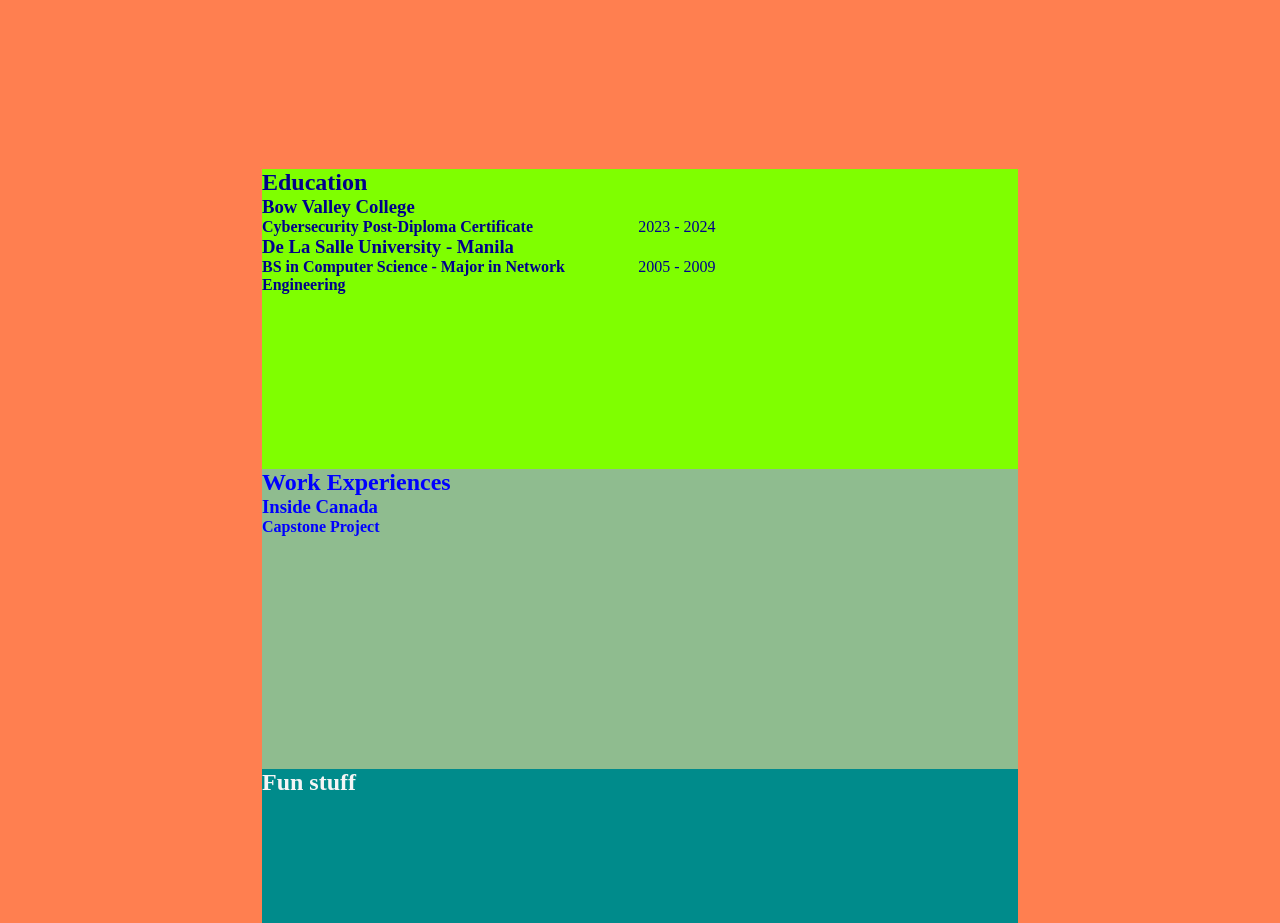
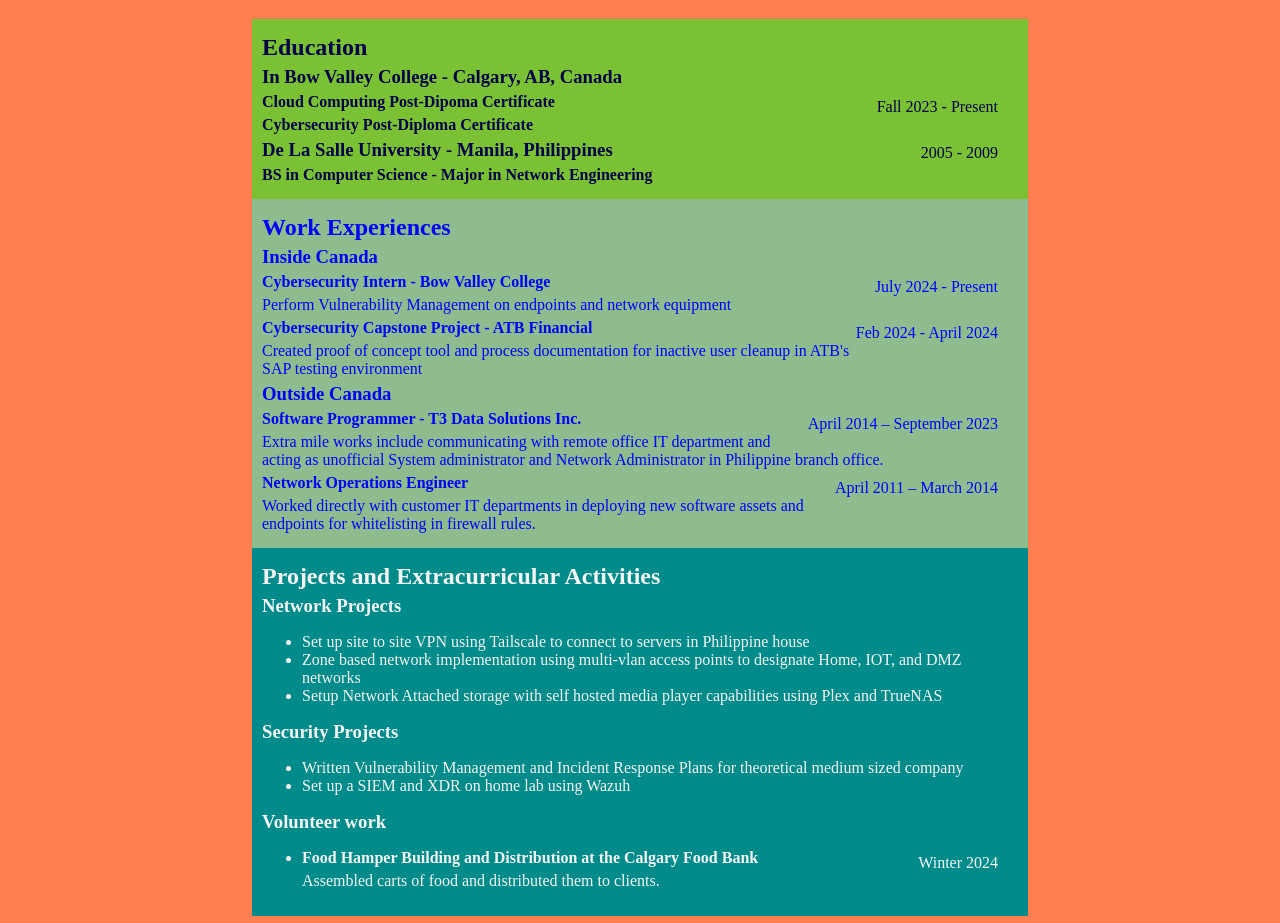
Before and after one commit to mtuason-bvc/clcm3403-lab1, a plain HTML site: page second-page.html in a window 1280 px wide. Shown: the part 112-1035 px from the top of the page. Drawn offline with Linux system fonts and the light colour scheme.

Commit message:
significant content addition to 2nd page

```diff
--- a/css/stylesheet.css
+++ b/css/stylesheet.css
@@ -43,7 +43,7 @@ ul.navbar li:last-child, .float-right{
 
 p.float-right {
     margin: 0;
-    padding-right: 40%;
+    padding-right: 20px;
 }
 
 ul.navbar a:hover{
@@ -57,23 +57,29 @@ div{
 }
 .bodydiv{
     width: 60%;
+    padding: 10px 10px;
     margin: 0 auto;
-    height: 300px;
+
+}
+.bodydiv h4,.bodydiv  h3,.bodydiv h2, .bodydiv p{
+   margin: 5px auto;
+
 }
 div.insidebody h1{
-    height: 200px;
+    height: 50px;
+    text-align: center;
 }
 .bodydiv:hover{
     background-color: bisque;
-    color: blueviolet;
+    color: black;
     border: 5px;
     border-style: solid;
     border-color: black;
 
 }
 .education{
-    background-color: chartreuse;
-    color: darkblue;
+    background-color: #7ac133;
+    color: rgb(1, 1, 71);
 }
 .employment{
     background-color: darkseagreen;
@@ -84,12 +90,15 @@ div.insidebody h1{
     color: whitesmoke;
 }
 
-.bodydiv * {
+/* .bodydiv * {
     margin: 0;
-}
+} */
 
 
 footer {
     background-color: coral;
     text-align: center;
 }
+footer *{
+    padding: 10px;
+}
--- a/second-page.html
+++ b/second-page.html
@@ -4,34 +4,68 @@
     <meta charset="UTF-8">
     <meta name="viewport" content="width=device-width, initial-scale=1.0">
     <link rel="stylesheet" href="css/stylesheet.css">
+    <script src="https://kit.fontawesome.com/2f004591df.js" crossorigin="anonymous"></script>
     <title>About Me</title>
 </head>
 <body>
     <ul class="navbar">
-        <li><a href="index.html">Home page</a></li>
+        <li><a href="/">Home page</a></li>
         <li><a href="#education">Education</a></li>
         <li><a href="#employment">Work Experiences</a></li>
         <li><a href="#projects">Projects</a></li>
         <li><a href="#">Contact Us</a></li>
     </ul>
     <div class="insidebody">
-        <h1>Looks completely empty here!</h1>
+        <h1>Some of my proud achievements and work</h1>
         <div id="education" class="education bodydiv">
             <h2>Education</h2>
-            <h3 >Bow Valley College</h3>
-            <p class="float-right">2023 - 2024</p>
+            <h3>In Bow Valley College - Calgary, AB, Canada</h3>
+            <p class="float-right">Fall 2023 - Present</p>
+            <h4>Cloud Computing Post-Dipoma Certificate</h4>
             <h4>Cybersecurity Post-Diploma Certificate</h4>
-            <h3 >De La Salle University - Manila </h3>
             <p class="float-right">2005 - 2009</p>
+            <h3>De La Salle University - Manila, Philippines </h3>
             <h4>BS in Computer Science - Major in Network Engineering</h4>
         </div>
         <div id="employment" class="employment bodydiv">
             <h2>Work Experiences</h2>
             <h3>Inside Canada</h3>
-            <h4>Capstone Project</h4>
+            <p class="float-right">July 2024 - Present</p>
+            <h4>Cybersecurity Intern - Bow Valley College</h4>
+            <p>Perform Vulnerability Management on endpoints and network equipment</p>
+            <p class="float-right">Feb 2024 - April 2024</p>
+            <h4>Cybersecurity Capstone Project - ATB Financial</h4>
+            <p>Created proof of concept tool and process documentation for inactive user cleanup in ATB&apos;s SAP testing environment</p>
+
+            <h3>Outside Canada</h3>
+            <p class="float-right">April 2014 – September 2023</p>
+            <h4>Software Programmer - T3 Data Solutions Inc.</h4>
+            <p>Extra mile works include communicating with remote office IT department and acting as unofficial System administrator and Network Administrator in Philippine branch office.</p>
+            <p class="float-right">April 2011 – March 2014</p>
+            <h4>Network Operations Engineer</h4>
+            <p>Worked directly with customer IT departments in deploying new software assets and endpoints for whitelisting in firewall rules.</p>
         </div>
         <div id="projects" class="projects bodydiv">
-            <h2>Fun stuff</h2>
+            <h2>Projects and Extracurricular Activities</h2>
+            <h3>Network Projects</h3>
+            <ul>
+                <li>Set up site to site VPN using Tailscale to connect to servers in Philippine house</li>
+                <li>Zone based network implementation using multi-vlan access points to designate Home, IOT, and DMZ networks </li>
+                <li>Setup Network Attached storage with self hosted media player capabilities using Plex and TrueNAS</li>
+            </ul>
+            <h3>Security Projects</h3>
+            <ul>
+                <li>Written Vulnerability Management and Incident Response Plans for theoretical medium sized company</li>
+                <li>Set up a SIEM and XDR on home lab using Wazuh</li>
+            </ul>
+            <h3>Volunteer work</h4>
+            <ul>
+                <li>
+                    <p class="float-right">Winter 2024</p>
+                    <h4>Food Hamper Building and Distribution at the Calgary Food Bank</h4>
+                    Assembled carts of food and distributed them to clients.
+                </li>
+            </ul>
         </div>
     </div>
 
```
Also changed, not shown: index.html (+2 -1 lines).
